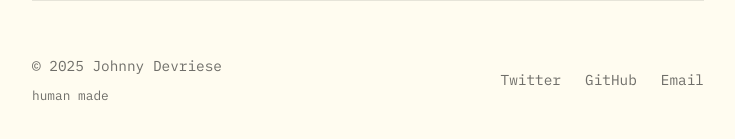
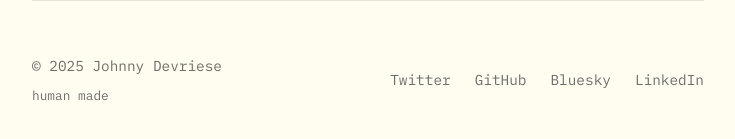
Before and after one commit to johnnydevriese/johnnydevriese.github.io, a React (Vite) app: page / in a window 1280 px wide. Shown: the part 9710-9849 px from the top of the page, without its empty margins (272-1007 px from the left). Built offline with nearby package versions, Linux system fonts and the light colour scheme; the HTML template or start-up script is replaced by a standard one.

Commit message:
add socials

```diff
--- a/src/App.tsx
+++ b/src/App.tsx
@@ -408,9 +408,10 @@ export default function Blog() {
               </div>
               <div style={{display: 'flex', gap: '1.5rem'}}>
                 {[
-                  { label: 'Twitter', url: 'https://twitter.com' },
-                  { label: 'GitHub', url: 'https://github.com' },
-                  { label: 'Email', url: 'mailto:hello@example.com' }
+                  { label: 'Twitter', url: 'https://x.com/johnnydevriese' },
+                  { label: 'GitHub', url: 'https://github.com/johnnydevriese/' },
+                  { label: 'Bluesky', url: 'https://bsky.app/profile/johnnydevriese.bsky.social' },
+                  { label: 'LinkedIn', url: 'https://www.linkedin.com/in/johnny-devriese-080556129/' }
                 ].map((social) => (
                   <a
                     key={social.label}
```
